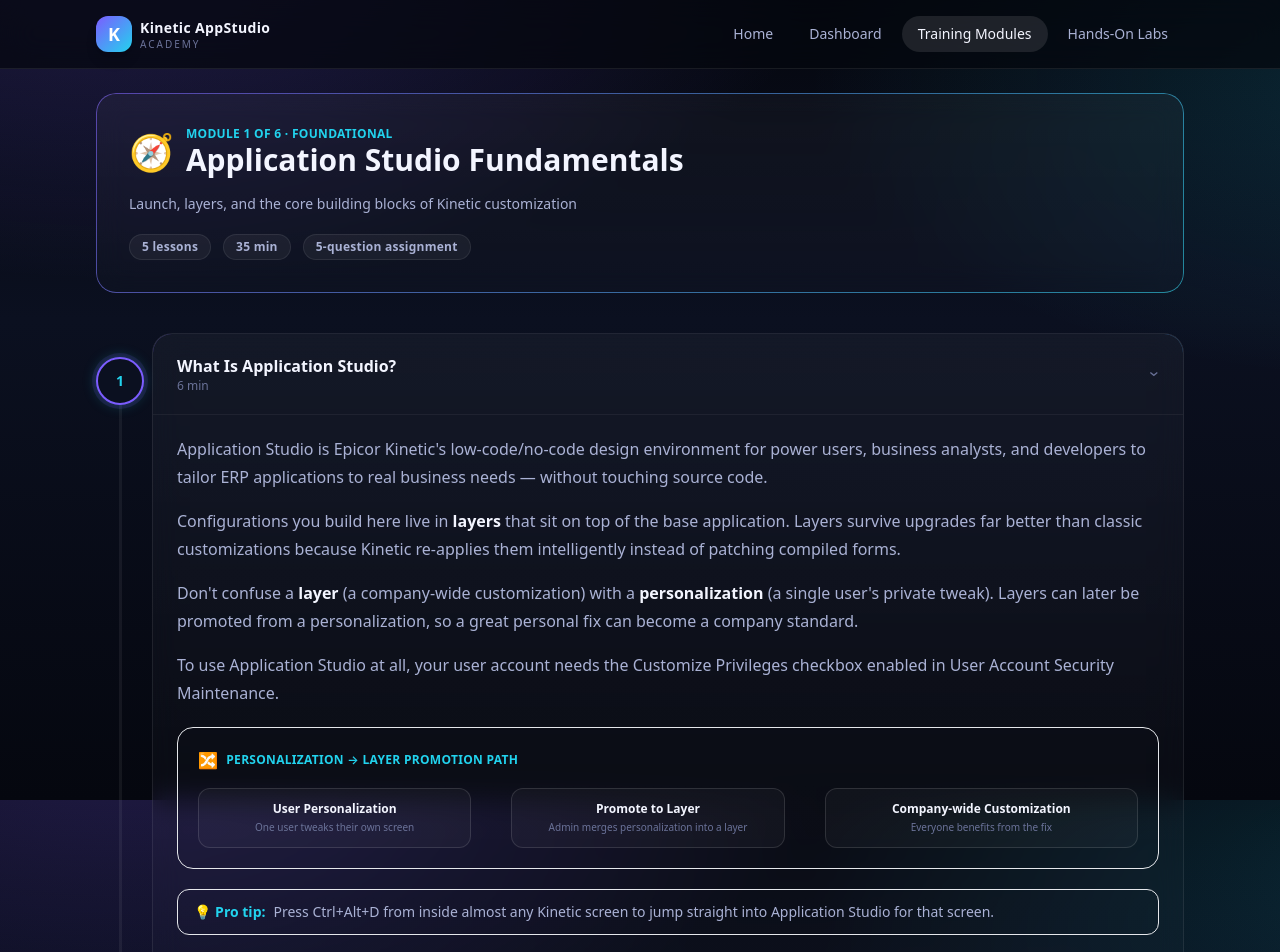
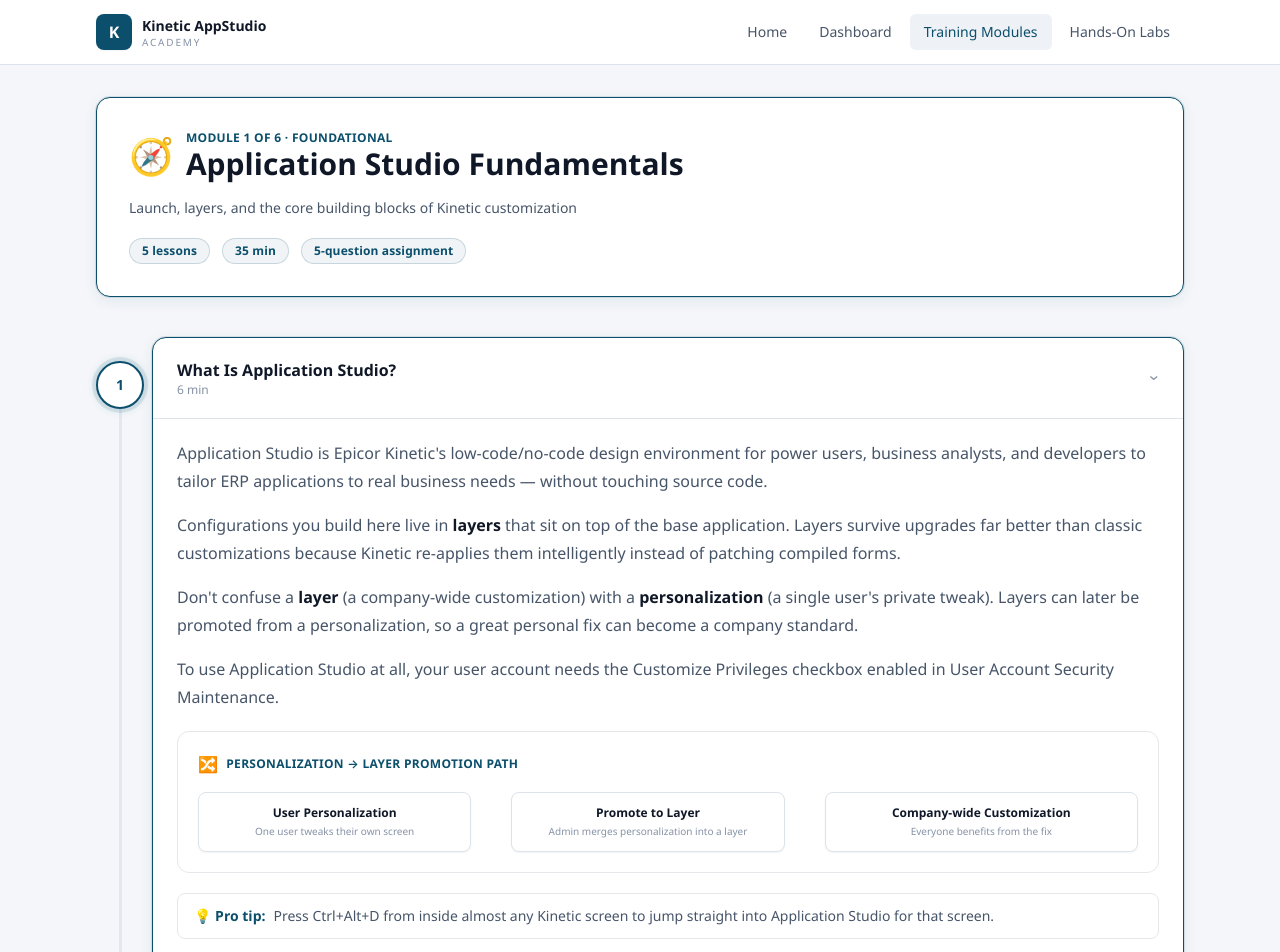
Before and after one commit to HGW-Pro/kinetic-appstudio-academy, a Next.js app: page /modules/app-studio-fundamentals in a window 1280 px wide. Shown: the top 952 px of the page. Built offline with nearby package versions, Linux system fonts and the light colour scheme.

Commit message:
Rebrand to professional Epicor Learning Center-style theme: clean light UI, teal/scarlet palette, corporate cards instead of dark neon glassmorphism

```diff
--- a/app/globals.css
+++ b/app/globals.css
@@ -3,16 +3,36 @@
 @tailwind utilities;
 
 :root {
-  --bg-0: #05070f;
-  --bg-1: #0b1020;
-  --bg-2: #131a30;
-  --accent: #7c5cff;
-  --accent-2: #22d3ee;
-  --accent-3: #f472b6;
-  --text-hi: #f3f5ff;
-  --text-mid: #aab2d5;
-  --text-lo: #6b7399;
-  --border: rgba(255, 255, 255, 0.08);
+  --bg: #f4f6f9;
+  --surface: #ffffff;
+  --surface-2: #eef1f5;
+  --surface-3: #e3e8ef;
+  --border: #dde3ea;
+  --border-strong: #c7cfda;
+
+  --primary: #0b4f6c;      /* Epicor-style deep teal */
+  --primary-dark: #073a50;
+  --primary-light: #0f7a8c;
+  --accent: #c81e2e;        /* Epicor scarlet, used sparingly */
+  --accent-soft: #fde8e8;
+
+  --text-hi: #101828;
+  --text-mid: #475569;
+  --text-lo: #8592a6;
+
+  --success: #157347;
+  --success-soft: #e7f6ec;
+  --warning: #92400e;
+  --warning-soft: #fef3e2;
+  --error: #b42318;
+  --error-soft: #fdeceb;
+
+  /* legacy variable names kept so components don't need renaming */
+  --bg-0: var(--bg);
+  --bg-1: var(--surface);
+  --bg-2: var(--surface-2);
+  --accent-2: var(--primary-light);
+  --accent-3: var(--accent);
 }
 
 * {
@@ -24,46 +44,32 @@
 }
 
 body {
-  background:
-    radial-gradient(1200px 600px at 10% -10%, rgba(124, 92, 255, 0.25), transparent 60%),
-    radial-gradient(1000px 500px at 110% 10%, rgba(34, 211, 238, 0.15), transparent 60%),
-    linear-gradient(180deg, var(--bg-0), var(--bg-1) 40%, var(--bg-0));
+  background: var(--bg);
   color: var(--text-hi);
-  font-family: ui-sans-serif, system-ui, -apple-system, "Segoe UI", Roboto, sans-serif;
+  font-family: "Segoe UI", ui-sans-serif, system-ui, -apple-system, Roboto, Arial, sans-serif;
   min-height: 100vh;
 }
 
 .glass-card {
-  background: linear-gradient(180deg, rgba(255,255,255,0.04), rgba(255,255,255,0.015));
+  background: var(--surface);
   border: 1px solid var(--border);
-  backdrop-filter: blur(14px);
-  border-radius: 20px;
+  border-radius: 14px;
+  box-shadow: 0 1px 2px rgba(16, 24, 40, 0.04), 0 2px 8px rgba(16, 24, 40, 0.05);
 }
 
 .glow-border {
   position: relative;
-}
-.glow-border::before {
-  content: "";
-  position: absolute;
-  inset: -1px;
-  border-radius: inherit;
-  padding: 1px;
-  background: linear-gradient(135deg, var(--accent), var(--accent-2));
-  -webkit-mask: linear-gradient(#000 0 0) content-box, linear-gradient(#000 0 0);
-  -webkit-mask-composite: xor;
-  mask-composite: exclude;
-  opacity: 0.55;
-  pointer-events: none;
+  border-color: var(--primary);
+  box-shadow: 0 0 0 1px rgba(11, 79, 108, 0.12), 0 4px 14px rgba(11, 79, 108, 0.08);
 }
 
 .progress-track {
-  background: rgba(255,255,255,0.08);
+  background: var(--surface-3);
   border-radius: 999px;
   overflow: hidden;
 }
 .progress-fill {
-  background: linear-gradient(90deg, var(--accent), var(--accent-2));
+  background: linear-gradient(90deg, var(--primary), var(--primary-light));
   height: 100%;
   border-radius: 999px;
   transition: width 0.5s ease;
@@ -77,23 +83,23 @@
   border-radius: 999px;
   font-size: 12px;
   font-weight: 600;
-  letter-spacing: 0.02em;
-  border: 1px solid var(--border);
-  background: rgba(255,255,255,0.05);
-  color: var(--text-mid);
+  letter-spacing: 0.01em;
+  border: 1px solid rgba(11, 79, 108, 0.18);
+  background: rgba(11, 79, 108, 0.06);
+  color: var(--primary);
 }
 
 .sticky-header {
   position: sticky;
   top: 0;
   z-index: 40;
-  backdrop-filter: blur(16px);
-  background: rgba(5, 7, 15, 0.72);
+  background: rgba(255, 255, 255, 0.92);
+  backdrop-filter: blur(8px);
   border-bottom: 1px solid var(--border);
 }
 
 ::selection {
-  background: rgba(124, 92, 255, 0.35);
+  background: rgba(11, 79, 108, 0.15);
 }
 
 .prose-lesson p {
@@ -110,7 +116,7 @@
   height: 10px;
 }
 ::-webkit-scrollbar-thumb {
-  background: rgba(255,255,255,0.15);
+  background: var(--border-strong);
   border-radius: 999px;
 }
 ::-webkit-scrollbar-track {
@@ -119,8 +125,8 @@
 
 /* --- Flow diagram + gated lesson path animations --- */
 .flow-node {
-  border-color: rgba(255,255,255,0.12);
-  background: rgba(255,255,255,0.03);
+  border-color: var(--border);
+  background: var(--surface);
 }
 .flow-node-in {
   opacity: 1;
@@ -136,12 +142,12 @@
 }
 
 .node-glow {
-  box-shadow: 0 0 0 4px rgba(124, 92, 255, 0.15), 0 0 18px rgba(34, 211, 238, 0.35);
+  box-shadow: 0 0 0 4px rgba(11, 79, 108, 0.12), 0 0 14px rgba(15, 122, 140, 0.3);
   animation: nodePulse 2.2s ease-in-out infinite;
 }
 @keyframes nodePulse {
-  0%, 100% { box-shadow: 0 0 0 4px rgba(124, 92, 255, 0.12), 0 0 14px rgba(34, 211, 238, 0.25); }
-  50% { box-shadow: 0 0 0 7px rgba(124, 92, 255, 0.18), 0 0 22px rgba(34, 211, 238, 0.45); }
+  0%, 100% { box-shadow: 0 0 0 4px rgba(11, 79, 108, 0.1), 0 0 10px rgba(15, 122, 140, 0.22); }
+  50% { box-shadow: 0 0 0 7px rgba(11, 79, 108, 0.16), 0 0 18px rgba(15, 122, 140, 0.4); }
 }
 
 .node-pop {
@@ -149,6 +155,10 @@
 }
 @keyframes nodePop {
   0% { transform: scale(1); }
-  40% { transform: scale(1.35) rotate(8deg); }
+  40% { transform: scale(1.3) rotate(6deg); }
   100% { transform: scale(1) rotate(0deg); }
 }
+
+.hero-band {
+  background: linear-gradient(135deg, var(--primary-dark) 0%, var(--primary) 55%, var(--primary-light) 100%);
+}
--- a/app/layout.tsx
+++ b/app/layout.tsx
@@ -5,7 +5,7 @@
 export const metadata: Metadata = {
   title: "Kinetic AppStudio Academy",
   description:
-    "The premium internal training portal for mastering Epicor Kinetic Application Studio — lessons, hands-on labs, and knowledge-check assignments.",
+    "The internal training portal for mastering Epicor Kinetic Application Studio — lessons, hands-on labs, and knowledge-check assignments.",
 };
 
 export default function RootLayout({
@@ -17,11 +17,13 @@
     <html lang="en">
       <body>
         <NavBar />
-        <main className="mx-auto max-w-6xl px-4 pb-24 pt-6 sm:px-6 lg:px-8">
+        <main className="mx-auto max-w-6xl px-4 pb-24 pt-8 sm:px-6 lg:px-8">
           {children}
         </main>
-        <footer className="mx-auto max-w-6xl px-4 pb-10 pt-6 text-center text-xs text-[var(--text-lo)] sm:px-6 lg:px-8">
-          Kinetic AppStudio Academy · Built for engineers who ship real Epicor customizations.
+        <footer className="border-t border-[var(--border)] py-8">
+          <p className="mx-auto max-w-6xl px-4 text-center text-xs text-[var(--text-lo)] sm:px-6 lg:px-8">
+            Kinetic AppStudio Academy · Built for engineers who ship real Epicor customizations.
+          </p>
         </footer>
       </body>
     </html>
--- a/app/modules/[slug]/page.tsx
+++ b/app/modules/[slug]/page.tsx
@@ -21,11 +21,11 @@
 
   return (
     <div className="space-y-10">
-      <div className="glass-card glow-border rounded-3xl p-8">
+      <div className="glass-card glow-border rounded-2xl p-8">
         <div className="flex flex-wrap items-center gap-3">
           <span className="text-4xl">{mod.icon}</span>
           <div>
-            <p className="text-xs font-semibold uppercase tracking-wide text-[var(--accent-2)]">
+            <p className="text-xs font-semibold uppercase tracking-wide text-[var(--primary)]">
               Module {idx + 1} of {modules.length} · {mod.difficulty}
             </p>
             <h1 className="text-2xl font-bold text-[var(--text-hi)] sm:text-3xl">{mod.title}</h1>
@@ -50,7 +50,7 @@
         </p>
         <Link
           href={`/modules/${mod.slug}/quiz`}
-          className="mt-5 inline-block rounded-full bg-gradient-to-r from-[var(--accent)] to-[var(--accent-2)] px-6 py-3 text-sm font-semibold text-white shadow-lg shadow-[var(--accent)]/30 transition hover:scale-[1.02]"
+          className="mt-5 inline-block rounded-md bg-[var(--primary)] px-6 py-3 text-sm font-semibold text-white shadow-sm transition hover:bg-[var(--primary-dark)]"
         >
           Take the Assignment →
         </Link>
@@ -58,14 +58,14 @@
 
       <div className="flex items-center justify-between text-sm">
         {prev ? (
-          <Link href={`/modules/${prev.slug}`} className="text-[var(--text-mid)] hover:text-[var(--accent-2)]">
+          <Link href={`/modules/${prev.slug}`} className="text-[var(--text-mid)] hover:text-[var(--primary)]">
             ← {prev.title}
           </Link>
         ) : (
           <span />
         )}
         {next ? (
-          <Link href={`/modules/${next.slug}`} className="text-[var(--text-mid)] hover:text-[var(--accent-2)]">
+          <Link href={`/modules/${next.slug}`} className="text-[var(--text-mid)] hover:text-[var(--primary)]">
             {next.title} →
           </Link>
         ) : (
--- a/components/FlowDiagram.tsx
+++ b/components/FlowDiagram.tsx
@@ -26,16 +26,16 @@
   return (
     <div
       ref={ref}
-      className="my-5 overflow-hidden rounded-2xl border border-[var(--accent-2)]/20 bg-[var(--accent-2)]/[0.04] p-5"
+      className="my-5 overflow-hidden rounded-xl border border-[var(--primary)]/20 bg-[var(--primary)]/[0.035] p-5"
     >
-      <p className="mb-4 flex items-center gap-2 text-xs font-semibold uppercase tracking-wide text-[var(--accent-2)]">
+      <p className="mb-4 flex items-center gap-2 text-xs font-semibold uppercase tracking-wide text-[var(--primary)]">
         <span className="text-base">🔀</span> {flow.title}
       </p>
       <div className="flex flex-col items-stretch gap-0 sm:flex-row sm:items-center sm:gap-0">
         {flow.steps.map((step, i) => (
           <div key={i} className="flex flex-1 items-center gap-0 sm:flex-row">
             <div
-              className={`flow-node w-full rounded-xl border px-4 py-3 text-center transition-all duration-500 ${
+              className={`flow-node w-full rounded-lg border px-4 py-3 text-center shadow-sm transition-all duration-500 ${
                 visible ? "flow-node-in" : "opacity-0 translate-y-2"
               }`}
               style={{ transitionDelay: `${i * 160}ms` }}
@@ -52,12 +52,7 @@
                 }`}
                 style={{ transitionDelay: `${i * 160 + 80}ms` }}
               >
-                {/* horizontal arrow for desktop */}
-                <svg
-                  className="hidden h-6 w-10 sm:block"
-                  viewBox="0 0 40 24"
-                  fill="none"
-                >
+                <svg className="hidden h-6 w-10 sm:block" viewBox="0 0 40 24" fill="none">
                   <path
                     d="M2 12H34M34 12L26 5M34 12L26 19"
                     stroke="url(#flowGrad)"
@@ -68,12 +63,11 @@
                   />
                   <defs>
                     <linearGradient id="flowGrad" x1="0" y1="0" x2="40" y2="0">
-                      <stop stopColor="var(--accent)" />
-                      <stop offset="1" stopColor="var(--accent-2)" />
+                      <stop stopColor="var(--primary)" />
+                      <stop offset="1" stopColor="var(--primary-light)" />
                     </linearGradient>
                   </defs>
                 </svg>
-                {/* vertical arrow for mobile */}
                 <svg className="mx-auto block h-8 w-6 sm:hidden" viewBox="0 0 24 32" fill="none">
                   <path
                     d="M12 2V26M12 26L5 18M12 26L19 18"
@@ -84,8 +78,8 @@
                   />
                   <defs>
                     <linearGradient id="flowGradV" x1="0" y1="0" x2="0" y2="32">
-                      <stop stopColor="var(--accent)" />
-                      <stop offset="1" stopColor="var(--accent-2)" />
+                      <stop stopColor="var(--primary)" />
+                      <stop offset="1" stopColor="var(--primary-light)" />
                     </linearGradient>
                   </defs>
                 </svg>
--- a/components/LessonList.tsx
+++ b/components/LessonList.tsx
@@ -34,8 +34,6 @@
     // eslint-disable-next-line react-hooks/exhaustive-deps
   }, [moduleSlug]);
 
-  const activeIndex = lessons.findIndex((l) => l.id === activeId);
-
   function handleComplete(lessonId: string) {
     markLessonComplete(moduleSlug, lessonId);
     setCompleted((prev) => (prev.includes(lessonId) ? prev : [...prev, lessonId]));
@@ -57,9 +55,9 @@
     <div className="relative">
       {/* Vertical progress spine */}
       <div className="pointer-events-none absolute bottom-6 left-[23px] top-6 hidden w-[3px] sm:block">
-        <div className="h-full w-full rounded-full bg-white/[0.06]" />
+        <div className="h-full w-full rounded-full bg-[var(--surface-3)]" />
         <div
-          className="absolute left-0 top-0 w-full rounded-full bg-gradient-to-b from-[var(--accent)] to-[var(--accent-2)] transition-all duration-700 ease-out"
+          className="absolute left-0 top-0 w-full rounded-full bg-gradient-to-b from-[var(--primary)] to-[var(--primary-light)] transition-all duration-700 ease-out"
           style={{ height: `${Math.min(pathPct, 100)}%` }}
         />
       </div>
@@ -77,18 +75,18 @@
               <span
                 className={`absolute -left-14 top-6 hidden h-12 w-12 items-center justify-center rounded-full border-2 text-sm font-bold transition-all duration-500 sm:flex ${
                   isDone
-                    ? "border-[var(--accent-2)] bg-gradient-to-br from-[var(--accent)] to-[var(--accent-2)] text-white"
+                    ? "border-[var(--primary-light)] bg-gradient-to-br from-[var(--primary)] to-[var(--primary-light)] text-white"
                     : isActive
-                    ? "border-[var(--accent)] bg-[var(--bg-1)] text-[var(--accent-2)] node-glow"
-                    : "border-white/10 bg-[var(--bg-1)] text-[var(--text-lo)]"
+                    ? "border-[var(--primary)] bg-[var(--surface)] text-[var(--primary)] node-glow"
+                    : "border-[var(--border-strong)] bg-[var(--surface)] text-[var(--text-lo)]"
                 } ${isPulsing ? "node-pop" : ""}`}
               >
                 {isDone ? "✓" : isLocked ? "🔒" : i + 1}
               </span>
 
               <div
-                className={`glass-card overflow-hidden rounded-2xl transition-all duration-300 ${
-                  isLocked ? "opacity-50" : "opacity-100"
+                className={`glass-card overflow-hidden rounded-xl transition-all duration-300 ${
+                  isLocked ? "opacity-60" : "opacity-100"
                 } ${isActive ? "glow-border" : ""}`}
               >
                 <button
@@ -102,8 +100,8 @@
                     <span
                       className={`flex h-8 w-8 shrink-0 items-center justify-center rounded-full text-xs font-bold ${
                         isDone
-                          ? "bg-gradient-to-br from-[var(--accent)] to-[var(--accent-2)] text-white"
-                          : "bg-white/5 text-[var(--text-lo)]"
+                          ? "bg-gradient-to-br from-[var(--primary)] to-[var(--primary-light)] text-white"
+                          : "bg-[var(--surface-2)] text-[var(--text-lo)]"
                       }`}
                     >
                       {isDone ? "✓" : isLocked ? "🔒" : i + 1}
@@ -125,7 +123,7 @@
                 </button>
 
                 {isActive && !isLocked && (
-                  <div className="border-t border-white/5 px-6 py-5">
+                  <div className="border-t border-[var(--border)] px-6 py-5">
                     <div className="prose-lesson">
                       {lesson.body.map((p, idx) => (
                         <p key={idx}>{renderBody(p)}</p>
@@ -135,8 +133,8 @@
                     {lesson.flow && <FlowDiagramView flow={lesson.flow} />}
 
                     {lesson.proTip && (
-                      <div className="mt-4 rounded-xl border border-[var(--accent-2)]/25 bg-[var(--accent-2)]/5 px-4 py-3 text-sm text-[var(--text-mid)]">
-                        <span className="mr-2 font-semibold text-[var(--accent-2)]">💡 Pro tip:</span>
+                      <div className="mt-4 rounded-lg border border-[var(--primary)]/20 bg-[var(--primary)]/[0.05] px-4 py-3 text-sm text-[var(--text-mid)]">
+                        <span className="mr-2 font-semibold text-[var(--primary)]">💡 Pro tip:</span>
                         {lesson.proTip}
                       </div>
                     )}
@@ -144,10 +142,10 @@
                     <button
                       onClick={() => handleComplete(lesson.id)}
                       disabled={isDone}
-                      className={`mt-5 rounded-full px-5 py-2 text-xs font-semibold transition ${
+                      className={`mt-5 rounded-md px-5 py-2 text-xs font-semibold transition ${
                         isDone
-                          ? "cursor-default bg-white/5 text-[var(--text-lo)]"
-                          : "bg-gradient-to-r from-[var(--accent)] to-[var(--accent-2)] text-white hover:scale-[1.02]"
+                          ? "cursor-default bg-[var(--surface-2)] text-[var(--text-lo)]"
+                          : "bg-[var(--primary)] text-white hover:bg-[var(--primary-dark)]"
                       }`}
                     >
                       {isDone ? "Completed ✓" : i === lessons.length - 1 ? "Complete Module →" : "Complete & Continue →"}
--- a/components/NavBar.tsx
+++ b/components/NavBar.tsx
@@ -15,16 +15,16 @@
 
   return (
     <header className="sticky-header">
-      <div className="mx-auto flex max-w-6xl items-center justify-between px-4 py-4 sm:px-6 lg:px-8">
-        <Link href="/" className="flex items-center gap-2">
-          <span className="flex h-9 w-9 items-center justify-center rounded-xl bg-gradient-to-br from-[var(--accent)] to-[var(--accent-2)] text-lg font-bold text-white shadow-lg shadow-[var(--accent)]/20">
+      <div className="mx-auto flex max-w-6xl items-center justify-between px-4 py-3.5 sm:px-6 lg:px-8">
+        <Link href="/" className="flex items-center gap-2.5">
+          <span className="flex h-9 w-9 items-center justify-center rounded-lg bg-[var(--primary)] text-base font-bold text-white shadow-sm">
             K
           </span>
           <div className="leading-tight">
-            <p className="text-sm font-semibold tracking-wide text-[var(--text-hi)]">
+            <p className="text-sm font-semibold text-[var(--text-hi)]">
               Kinetic AppStudio
             </p>
-            <p className="text-[10px] uppercase tracking-[0.2em] text-[var(--text-lo)]">
+            <p className="text-[10px] uppercase tracking-[0.18em] text-[var(--text-lo)]">
               Academy
             </p>
           </div>
@@ -39,10 +39,10 @@
               <Link
                 key={link.href}
                 href={link.href}
-                className={`rounded-full px-4 py-2 text-sm font-medium transition ${
+                className={`rounded-md px-3.5 py-2 text-sm font-medium transition ${
                   active
-                    ? "bg-white/10 text-[var(--text-hi)]"
-                    : "text-[var(--text-mid)] hover:bg-white/5 hover:text-[var(--text-hi)]"
+                    ? "bg-[var(--surface-2)] text-[var(--primary)]"
+                    : "text-[var(--text-mid)] hover:bg-[var(--surface-2)] hover:text-[var(--text-hi)]"
                 }`}
               >
                 {link.label}
@@ -52,7 +52,7 @@
         </nav>
         <Link
           href="/modules"
-          className="rounded-full bg-gradient-to-r from-[var(--accent)] to-[var(--accent-2)] px-4 py-2 text-sm font-semibold text-white shadow-md shadow-[var(--accent)]/30 transition hover:opacity-90 sm:hidden"
+          className="rounded-md bg-[var(--primary)] px-4 py-2 text-sm font-semibold text-white shadow-sm transition hover:bg-[var(--primary-dark)] sm:hidden"
         >
           Start
         </Link>
```
Also changed, not shown: app/modules/page.tsx (+6 -6 lines), app/page.tsx (+16 -20 lines), components/DashboardClient.tsx (+6 -10 lines), components/QuizEngine.tsx (+13 -13 lines).
